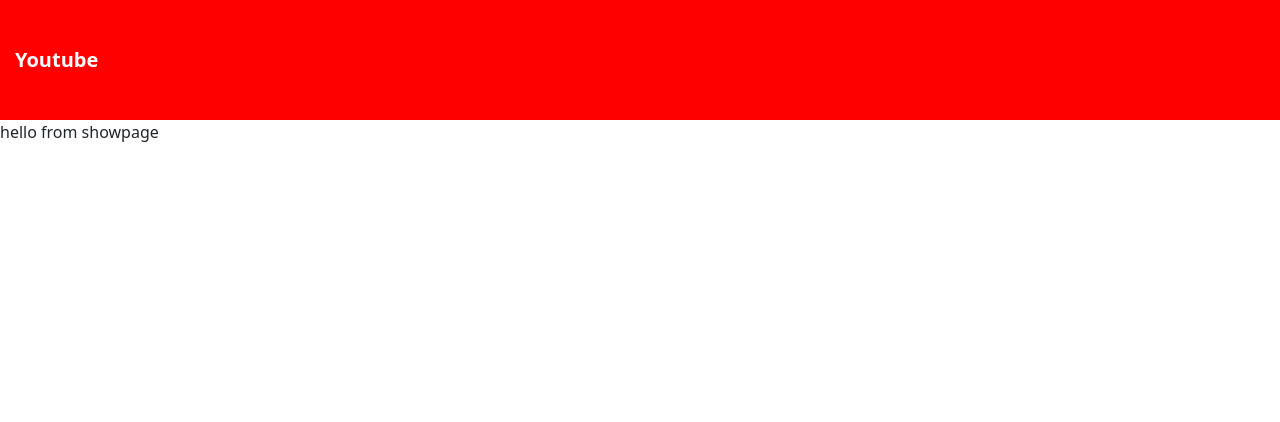
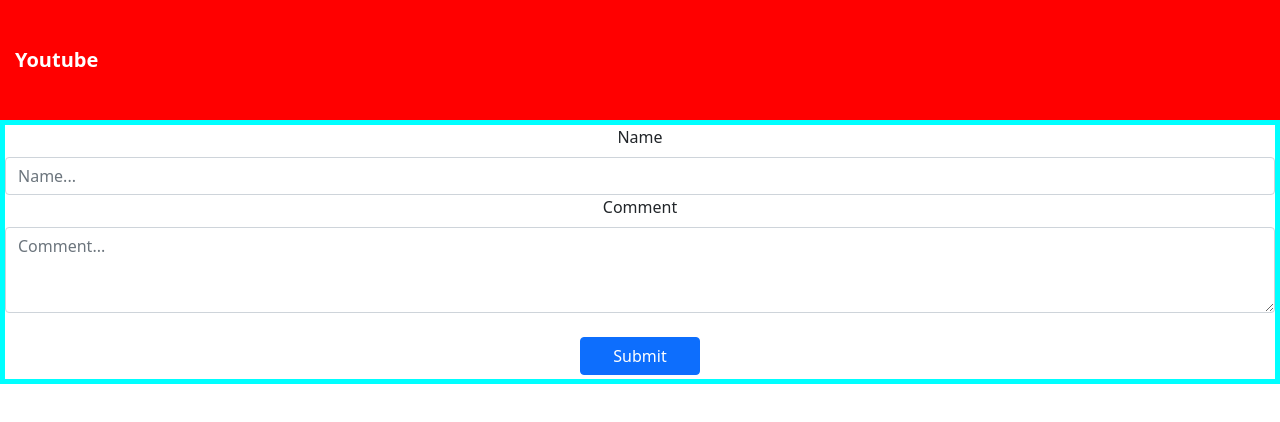
Before and after one commit to GalaticGamingBros/youtube-clone, a React (Create React App) app: page /videos/1 in a window 1280 px wide. Shown: the top 422 px of the page. Built offline with nearby package versions, Linux system fonts and the light colour scheme.

Commit message:
can show video on showpage

```diff
--- /dev/null
+++ b/src/Components/HOC/withParams.js
@@ -0,0 +1,12 @@
+import { useNavigationType, useParams } from "react-router-dom";
+
+const withParams = (Component) => {
+  return function (props) {
+    const params = useParams();
+    const navigate = useNavigationType();
+
+    return <Component params={params} {...props} navigate={navigate} />;
+  };
+};
+
+export default withParams;
--- a/src/Components/ShowPage/ShowPage.js
+++ b/src/Components/ShowPage/ShowPage.js
@@ -1,7 +1,56 @@
-import { useParams } from "react-router-dom";
+import { Component } from "react";
+import { Form, Button } from "react-bootstrap";
+import YouTube from "react-youtube";
+import withParams from "../HOC/withParams";
 
-const showpage = (props) => {
-  return <div className="showpage">hello from showpage</div>;
-};
+import "./ShowPage.scss";
 
-export default showpage;
+class Showpage extends Component {
+  constructor() {
+    super();
+    this.state = {
+      name: "",
+      comment: "",
+    };
+  }
+
+  render() {
+    const { name, comment } = this.state;
+
+    let id = this.props.params.id;
+    console.log(id);
+
+    return (
+      <section className="showPage">
+        <YouTube className="videoPlayer" videoId={id} />
+        <Form>
+          <Form.Group controlId="formBasicName">
+            <Form.Label>Name</Form.Label>
+            <Form.Control
+              type="text"
+              placeholder="Name..."
+              value={name}
+              onChange={(e) => this.setState({ name: e.target.value })}
+            />
+          </Form.Group>
+          <Form.Group controlId="formBasicComment">
+            <Form.Label>Comment</Form.Label>
+            <Form.Control
+              as="textarea"
+              rows="3"
+              placeholder="Comment..."
+              value={comment}
+              onChange={(e) => this.setState({ comment: e.target.value })}
+            />
+          </Form.Group>
+          <br />
+          <Button variant="primary" type="submit">
+            Submit
+          </Button>
+        </Form>
+      </section>
+    );
+  }
+}
+
+export default withParams(Showpage);
--- /dev/null
+++ b/src/Components/ShowPage/ShowPage.scss
@@ -0,0 +1,6 @@
+.showPage {
+  border: 5px solid cyan;
+  justify-content: center;
+  align-items: center;
+  text-align: center;
+}
```
